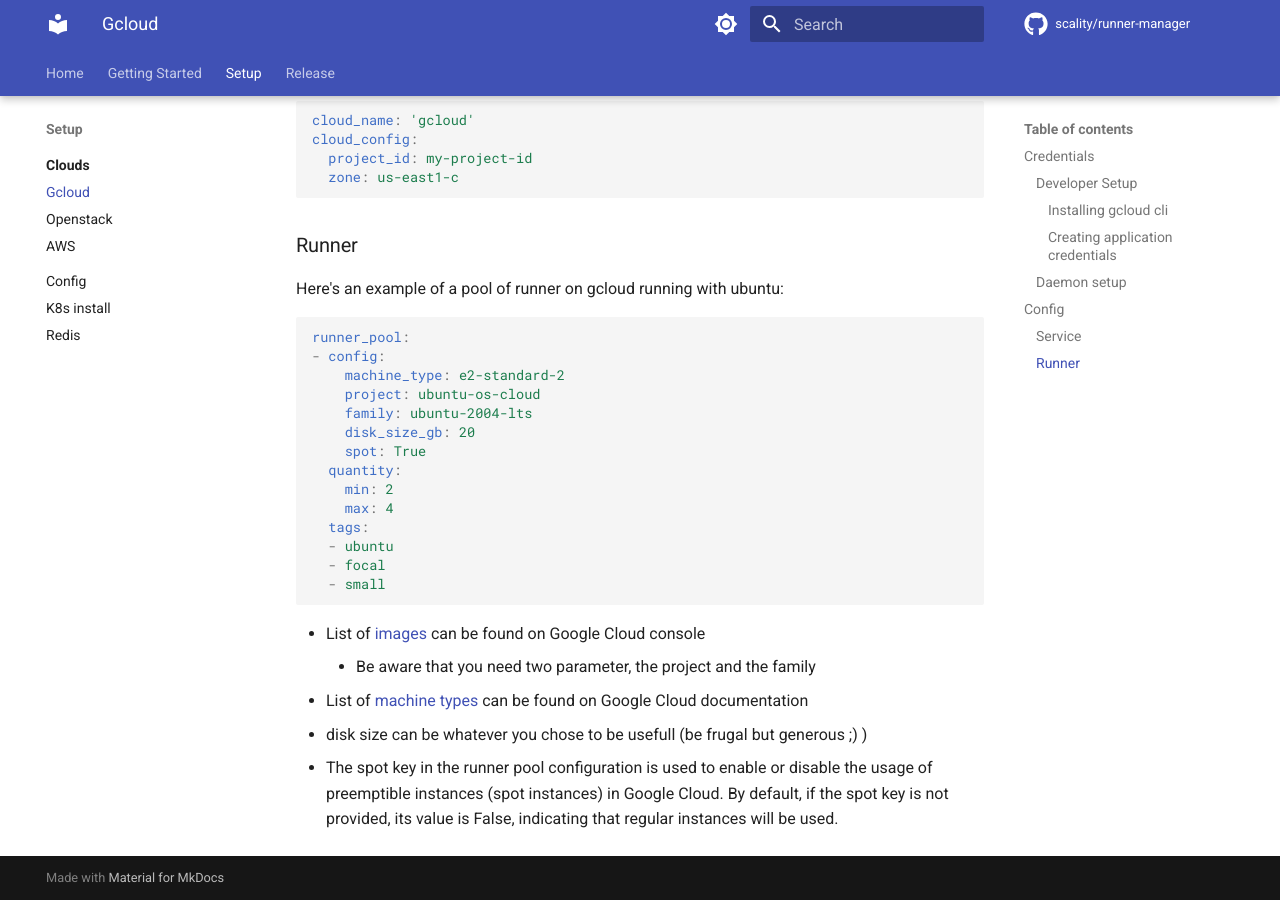
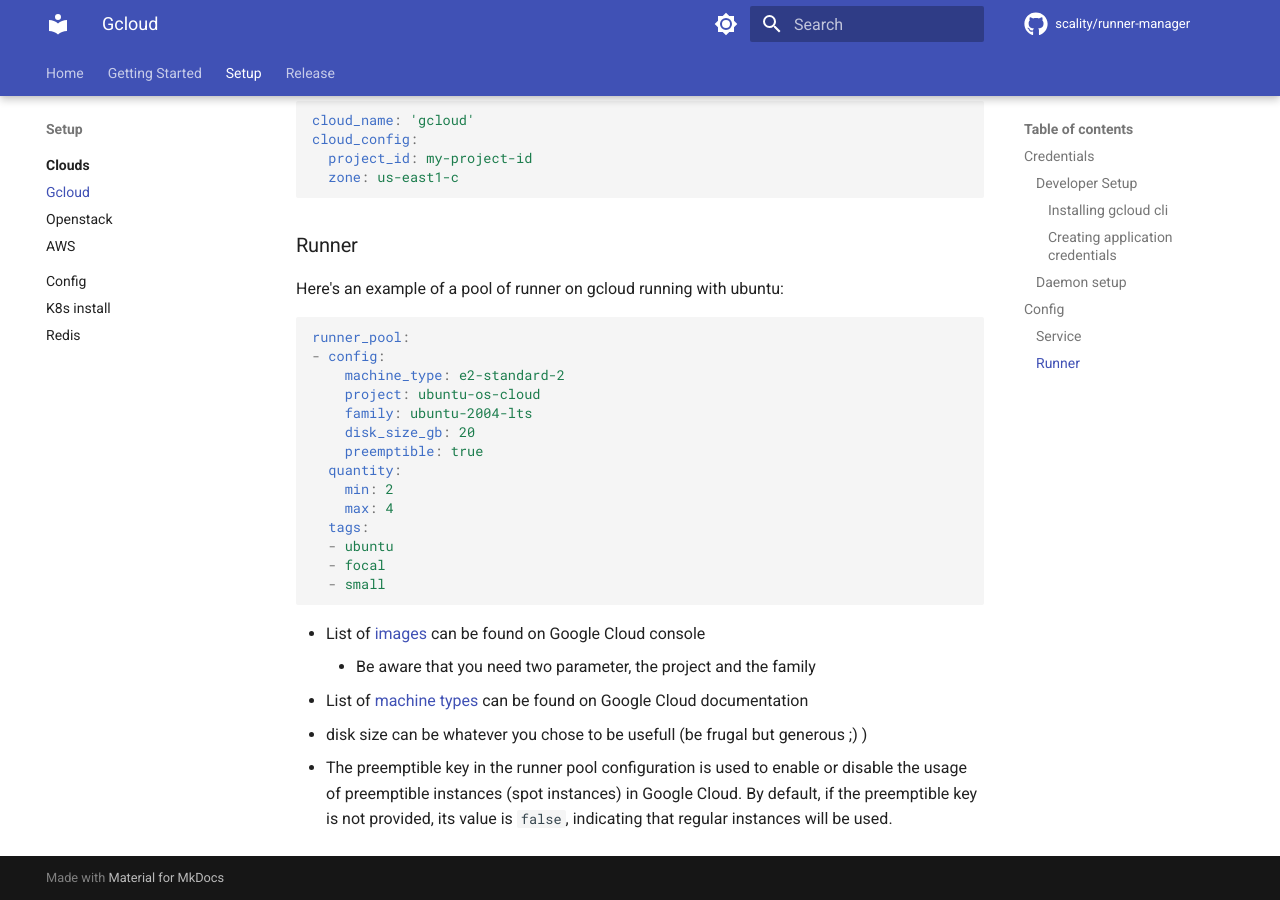
Before and after one commit to scality/runner-manager, an MkDocs documentation site: the page built from docs/setup/clouds/gcloud.md, in a window 1280 px wide and 900 px high, scrolled down 1501 px. Built offline with MkDocs 1.6.1 and Material for MkDocs 9.7.7, drawn with Linux system fonts in a browser that asks for light colours; comment, search, counter and statistics services are not loaded.

Commit message:
[PTFE-376] ✨ Switch GCP runners to spot instances

```diff
--- a/docs/setup/clouds/gcloud.md
+++ b/docs/setup/clouds/gcloud.md
@@ -69,7 +69,7 @@
     project: ubuntu-os-cloud
     family: ubuntu-2004-lts
     disk_size_gb: 20
-    spot: True
+    preemptible: true
   quantity:
     min: 2
     max: 4
@@ -83,9 +83,9 @@
     * Be aware that you need two parameter, the project and the family
 * List of [machine types] can be found on Google Cloud documentation
 * disk size can be whatever you chose to be usefull (be frugal but generous ;) )
-* The spot key in the runner pool configuration is used to enable or disable the
+* The preemptible key in the runner pool configuration is used to enable or disable the
 usage of preemptible instances (spot instances) in Google Cloud. By default, if
-the spot key is not provided, its value is False, indicating that regular
+the preemptible key is not provided, its value is `false`, indicating that regular
 instances will be used.
 
 [images]: https://console.cloud.google.com/compute/images?tab=images&project=scality-devl
```
Also changed, not shown: 2 other files.
